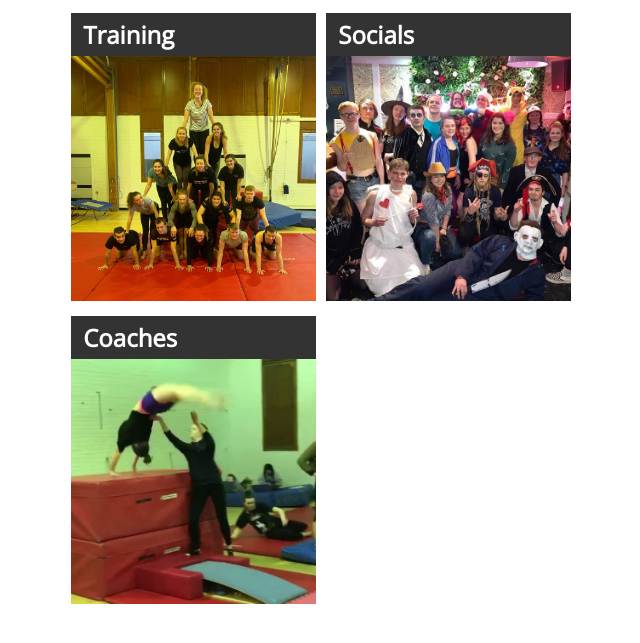
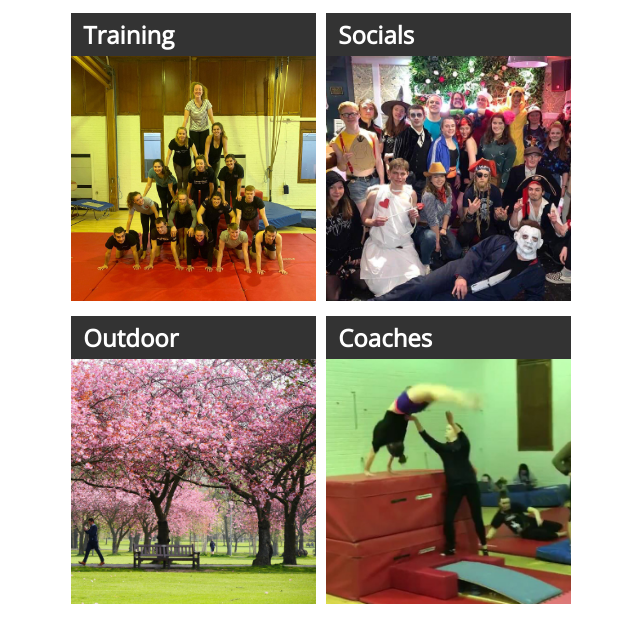
Before and after one commit to joneugster/register, a plain HTML site: page index.html in a window 1280 px wide. Shown: the part 119-762 px from the top of the page, without its empty margins (319-959 px from the left). Drawn offline with nearby package versions, Linux system fonts and the light colour scheme.

Commit message:
outdoor training

```diff
--- a/index.html
+++ b/index.html
@@ -13,7 +13,9 @@
     <div class="grid">
       <a href="https://www.signupgenius.com/go/10c0d4fa8a82fa7fac61-gymnastics"><h2>Training</h2><img alt="training" src="training.jpg"></a>
       <a href="https://www.signupgenius.com/go/10c0d4fa8a82fa7fac61-gymnastics2"><h2>Socials</h2><img alt="social" src="socials.jpg"></a>
+      <a href="https://www.signupgenius.com/go/10c0d4fa8a82fa7fac61-gymnastics3"><h2>Outdoor</h2><img alt="outdoor" src="outdoor.jpg"></a>
       <a href="https://www.signupgenius.com/go/10c0d4fa8a82fa7fac61-coaches"><h2>Coaches</h2><img alt="coaches" src="coaches.jpg"></a>
+
     </div>
   </body>
 </html>
```
Also changed, not shown: outdoor.jpg (added).
